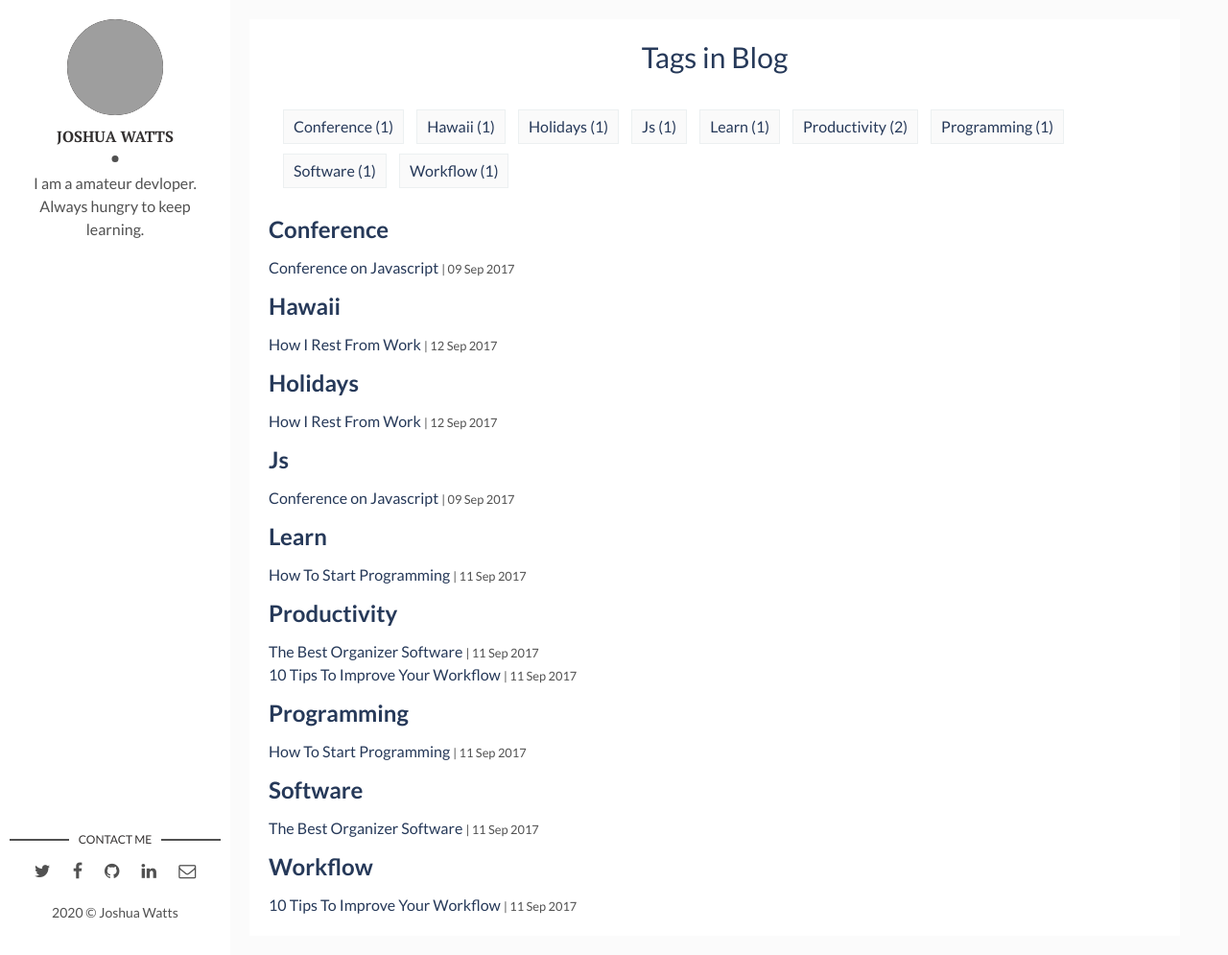
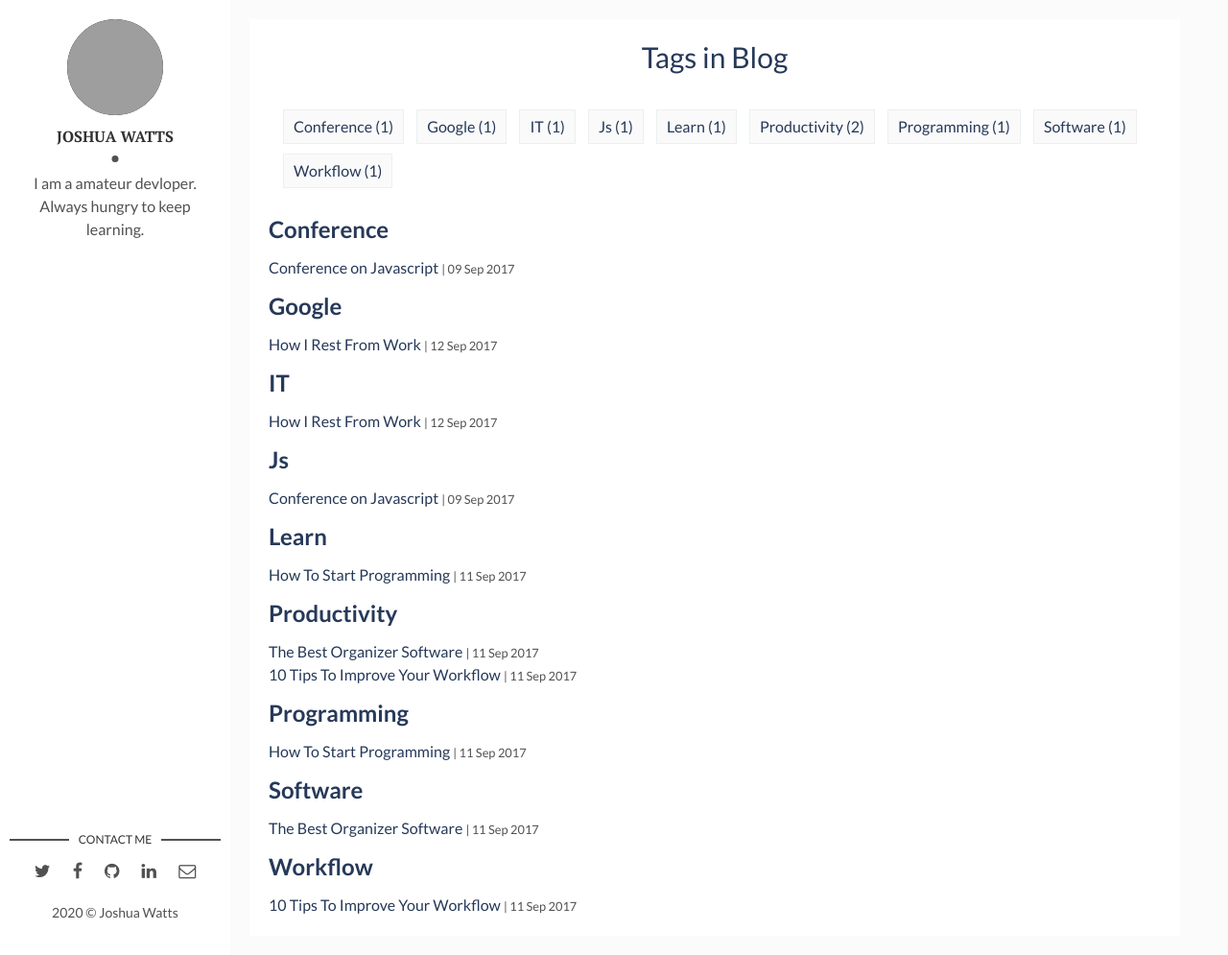
Before and after one commit to Coderguy86/blog-test, a Jekyll site: the page built from tags.html, in a window 1280 px wide and 995 px high. Shown: the whole window at 96% size. Built offline with Jekyll 4.4.1, drawn with Linux system fonts in a browser that asks for light colours; grey boxes are pictures that could not be loaded.

Commit message:
new photo

```diff
--- a/_posts/2017-04-06-how-i-rest-from-work.markdown
+++ b/_posts/2017-04-06-how-i-rest-from-work.markdown
@@ -3,9 +3,9 @@ layout: post
 title: How I Rest From Work
 date: 2017-09-12 13:32:20 +0300
 description: You’ll find this post in your `_posts` directory. Go ahead and edit it and re-build the site to see your changes. # Add post description (optional)
-img: i-rest.jpg # Add image post (optional)
+img: GoogleITcompletionbadge.png # Add image post (optional)
 fig-caption: # Add figcaption (optional)
-tags: [Holidays, Hawaii]
+tags: [Google, IT]
 ---
 Fam locavore snackwave bushwick +1 sartorial. Selfies portland knausgaard synth. Pop-up art party marfa deep v pitchfork subway tile 3 wolf moon. Ennui pinterest tumblr yr, adaptogen succulents copper mug twee. Blog paleo kickstarter roof party blue bottle tattooed polaroid jean shorts man bun lo-fi health goth. Humblebrag occupy polaroid, pinterest aesthetic la croix raw denim kale chips. 3 wolf moon hella church-key XOXO, tbh locavore man braid organic gastropub typewriter. Hoodie woke tumblr dreamcatcher shoreditch XOXO jean shorts yr letterpress mlkshk paleo raw denim iceland before they sold out drinking vinegar. Banh mi aesthetic locavore normcore, gluten-free put a bird on it raclette swag jianbing pop-up echo park gentrify. Stumptown brooklyn godard tumeric ethical. Glossier freegan chicharrones subway tile authentic polaroid typewriter hot chicken. Thundercats small batch heirloom meggings.
 
```
Also changed, not shown: assets/img/GoogleITcompletionbadge.png (added), 3 other files.
